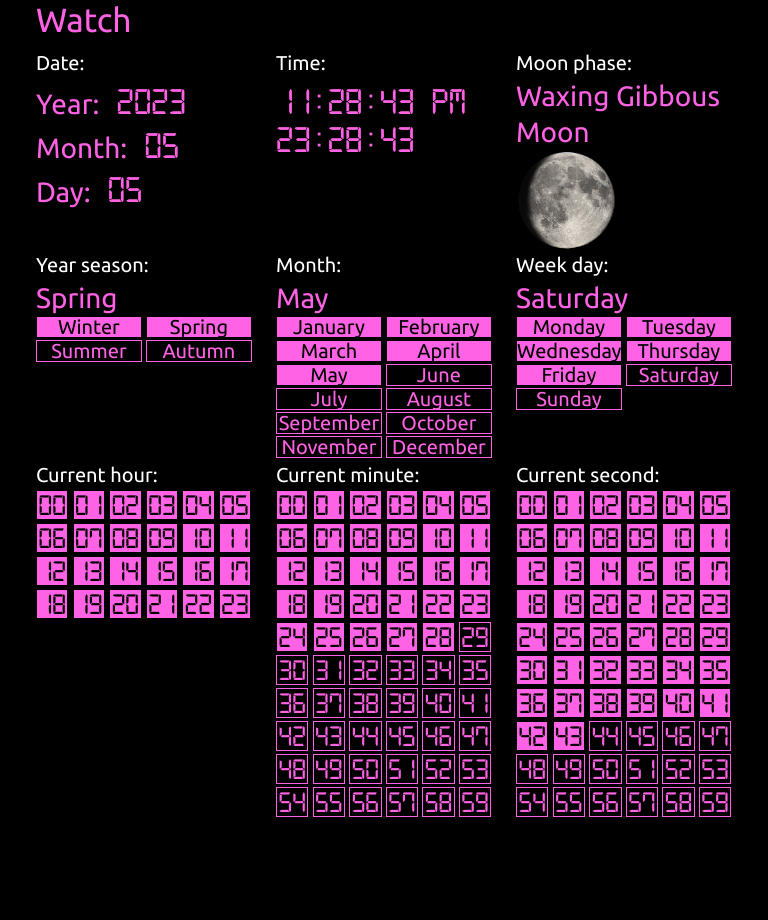
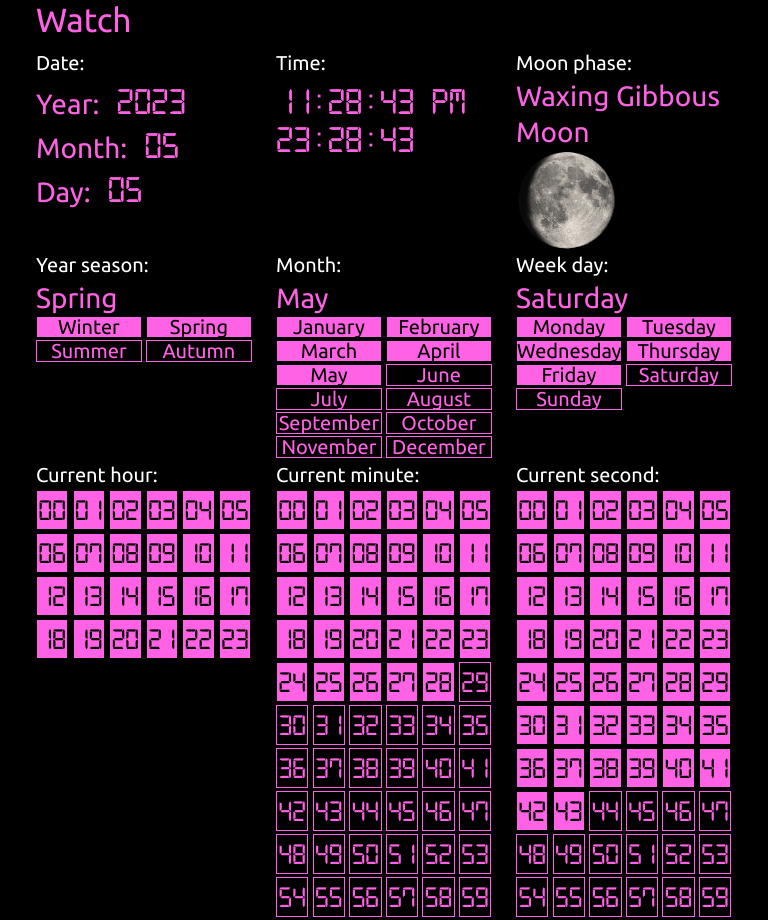
Before and after one commit to volodymyroliinyk/html-js-watch, a plain HTML site: page index.html in a window 768 px wide. Before the commit the page ends 820 px from the top, so only its background shows below. Drawn offline with Linux system fonts and the light colour scheme.

Commit message:
tablet style update

```diff
--- a/assets/css/style.css
+++ b/assets/css/style.css
@@ -98,10 +98,10 @@ body {
     display: inline-block;
     border: 1px solid;
     width: 9.00066666%;
-    height: 30px;
+    height: 40px;
     font-family: 'digital-7';
     font-size: 30px;
-    line-height: 21px;
+    line-height: 32px;
     text-align: center;
     margin-bottom: 3px;
 }
@@ -110,10 +110,10 @@ body {
     display: inline-block;
     border: 1px solid;
     width: 15.8%;
-    height: 30px;
+    height: 40px;
     font-family: 'digital-7';
     font-size: 30px;
-    line-height: 21px;
+    line-height: 32px;
     text-align: center;
     margin-bottom: 3px;
 }
@@ -197,10 +197,10 @@ body {
         display: inline-block;
         border: 1px solid;
         width: 14.9999%;
-        height: 30px;
+        height: 40px;
         font-family: 'digital-7';
         font-size: 30px;
-        line-height: 21px;
+        line-height: 32px;
         text-align: center;
         margin-bottom: 3px;
     }
@@ -210,10 +210,10 @@ body {
         display: inline-block;
         border: 1px solid;
         width: 15.00066666%;
-        height: 30px;
+        height: 40px;
         font-family: 'digital-7';
         font-size: 30px;
-        line-height: 21px;
+        line-height: 32px;
         text-align: center;
         margin-bottom: 3px;
     }
```
